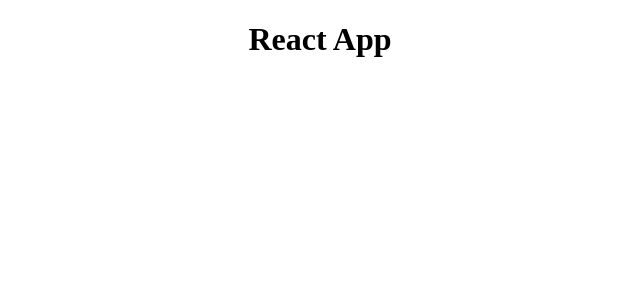
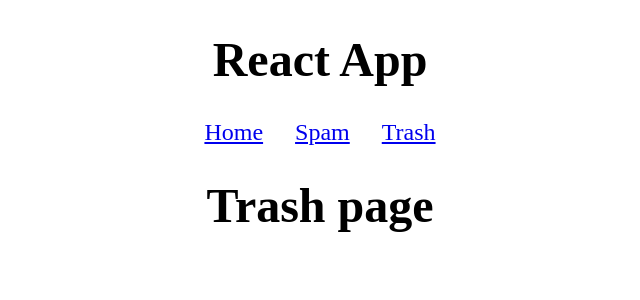
Before and after one commit to sharath-io/mail-app, a React (Create React App) app: page /trash in a window 1280 px wide. Shown: the top 300 px of the page, without its empty margins (320-960 px from the left). Built offline with nearby package versions, Linux system fonts and the light colour scheme.

Commit message:
created intial pages & done routing

```diff
--- a/package.json
+++ b/package.json
@@ -8,6 +8,7 @@
     "@testing-library/user-event": "^13.5.0",
     "react": "^18.2.0",
     "react-dom": "^18.2.0",
+    "react-router-dom": "^6.11.1",
     "react-scripts": "5.0.1",
     "web-vitals": "^2.1.4"
   },
--- a/src/App.css
+++ b/src/App.css
@@ -1,5 +1,6 @@
 .App {
   text-align: center;
+  font-size: 24px;
 }
 
 .App-logo {
@@ -36,3 +37,7 @@
     transform: rotate(360deg);
   }
 }
+
+.nav-link{
+  padding: 1rem;
+}
--- a/src/App.js
+++ b/src/App.js
@@ -1,9 +1,22 @@
+import {Routes,Route} from 'react-router-dom';
+
 import './App.css';
+import {Inbox} from './pages/inbox';
+import {Spam} from './pages/spam';
+import {Trash} from './pages/trash';
+import {Header} from './components/header';
+
 
 function App() {
   return (
     <div className="App">
       <h1>React App</h1>
+      <Header/>
+      <Routes>
+        <Route path="/" element={<Inbox/>} />
+        <Route path="/spam" element={<Spam/>} />
+        <Route path="/trash" element={<Trash/>} />
+      </Routes>
     </div>
   );
 }
--- /dev/null
+++ b/src/components/header.js
@@ -0,0 +1,12 @@
+import {NavLink} from 'react-router-dom';
+
+
+export function Header(){
+    return (
+        <nav>
+            <NavLink to="/" className="nav-link">Home</NavLink>
+            <NavLink to="/spam" className="nav-link">Spam</NavLink>
+            <NavLink to="/trash" className="nav-link">Trash</NavLink>
+        </nav>
+    )
+}
--- a/src/index.js
+++ b/src/index.js
@@ -1,11 +1,15 @@
 import React from 'react';
 import ReactDOM from 'react-dom/client';
+import {BrowserRouter as Router} from 'react-router-dom';
+
 import App from './App';
 
 const root = ReactDOM.createRoot(document.getElementById('root'));
 root.render(
   <React.StrictMode>
-    <App />
+    <Router>
+     <App />
+    </Router>
   </React.StrictMode>
 );
 
--- /dev/null
+++ b/src/pages/inbox.js
@@ -0,0 +1,7 @@
+export function Inbox(){
+    return (
+        <div>
+            <h1>Inbox page</h1>
+        </div>
+    )
+}
--- /dev/null
+++ b/src/pages/spam.js
@@ -0,0 +1,7 @@
+export function Spam(){
+    return (
+        <div>
+            <h1>Spam page</h1>
+        </div>
+    )
+}
--- /dev/null
+++ b/src/pages/trash.js
@@ -0,0 +1,7 @@
+export function Trash(){
+    return (
+        <div>
+            <h1>Trash page</h1>
+        </div>
+    )
+}
```
Also changed, not shown: 1 other file (tests, documents, lock files or other folders).
